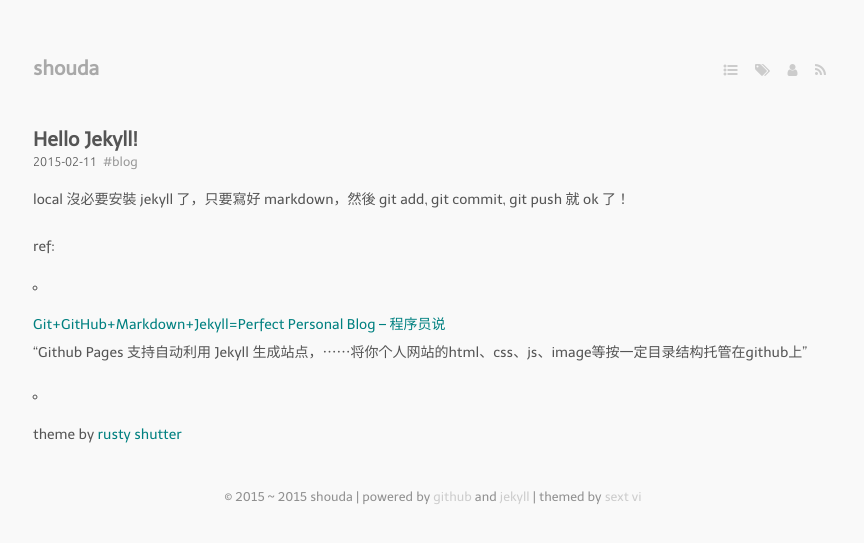
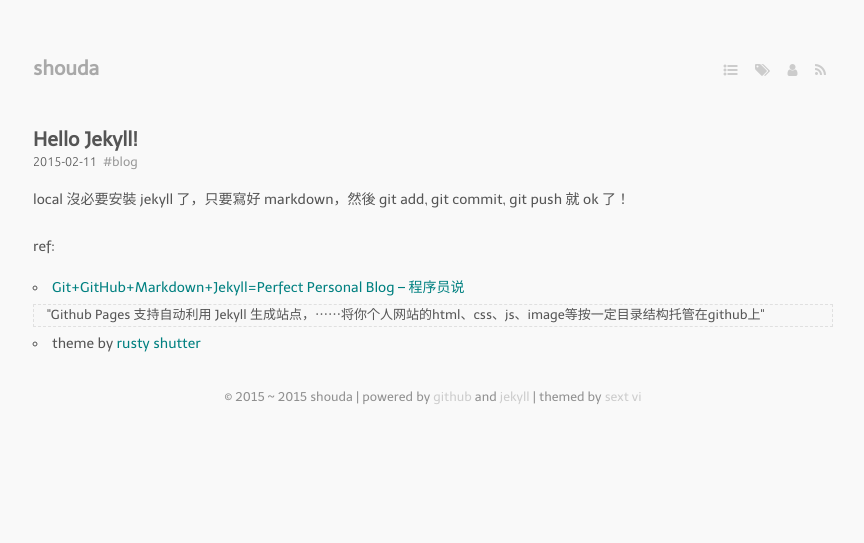
Before and after one commit to shouda/shouda.github.io, a Jekyll site: the page built from _posts/2015-02-11-hello-Jekyll.markdown, in a window 1280 px wide. Shown: the top 543 px of the page, without its empty margins (207-1071 px from the left). Built offline with Jekyll 4.4.1, drawn with Linux system fonts in a browser that asks for light colours; nearby versions of some CDN libraries; Markdown is read by kramdown in place of the engine named in the settings.

Commit message:
update content

```diff
--- a/_posts/2015-02-11-hello-Jekyll.markdown
+++ b/_posts/2015-02-11-hello-Jekyll.markdown
@@ -11,6 +11,6 @@ local 沒必要安裝 jekyll 了，只要寫好 markdown，然後 git add, git c
 ref:
 
 * [Git+GitHub+Markdown+Jekyll=Perfect Personal Blog – 程序员说](http://www.devtalking.com/articles/git-gitHub-markdown-jekyll/)<br />
-    "Github Pages 支持自动利用 Jekyll 生成站点，⋯⋯将你个人网站的html、css、js、image等按一定目录结构托管在github上"
+<blockquote>"Github Pages 支持自动利用 Jekyll 生成站点，⋯⋯将你个人网站的html、css、js、image等按一定目录结构托管在github上"</blockquote>
 
 * theme by [rusty shutter](http://lhzhang.com/)
```
